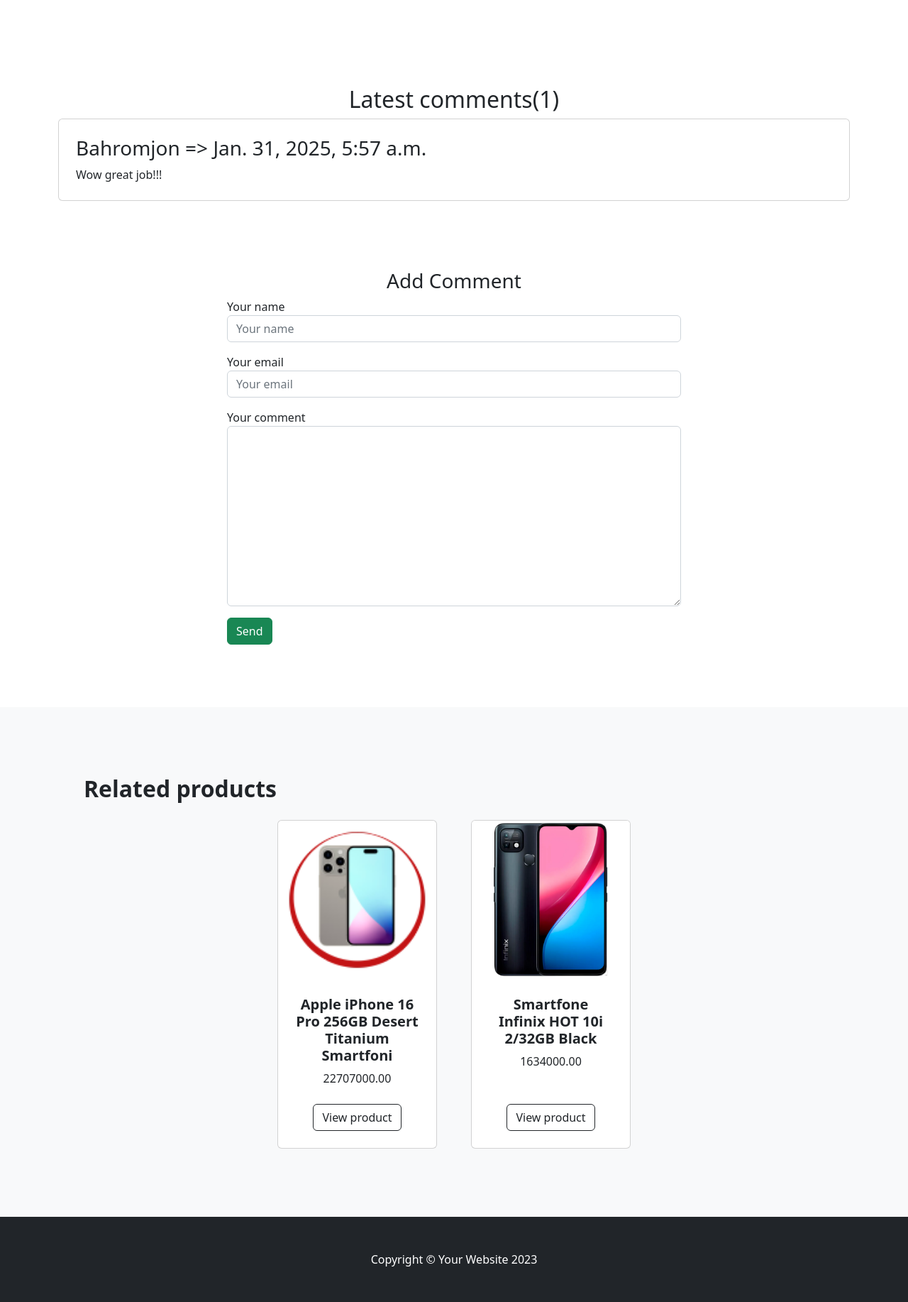
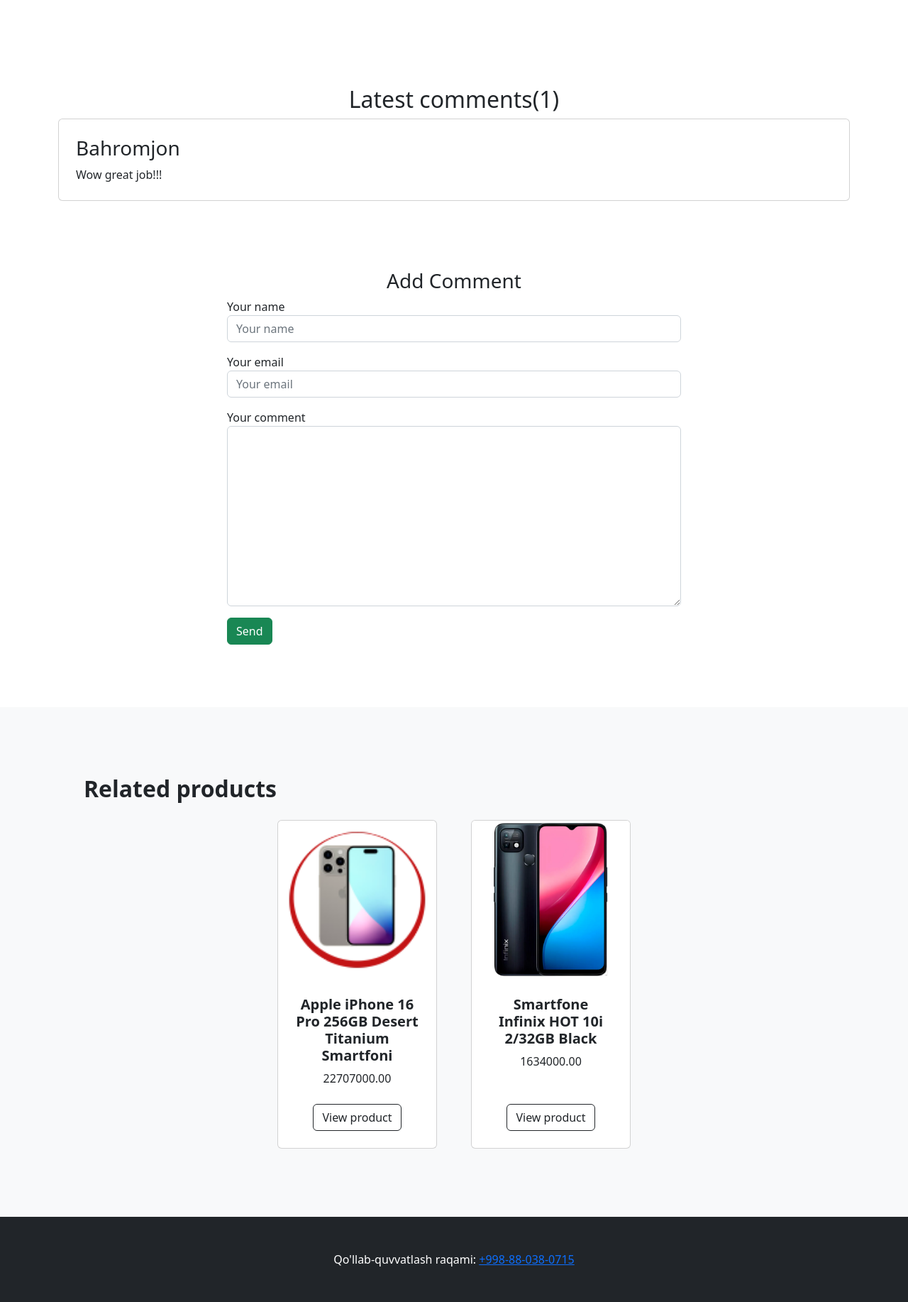
Before and after one commit to cyrax-1028/online_shop, a Django app: page /detail/1/ in a window 1280 px wide. Shown: the part 1072-2906 px from the top of the page at 71% size. Run offline with Django 5.2, Linux system fonts and the light colour scheme; data comes from the database, SQL or seed files in the repository; both versions use the stored data as it was after the commit; some libraries are stand-ins or nearby versions.

Commit message:
something change

```diff
--- a/templates/shop/base/base.html
+++ b/templates/shop/base/base.html
@@ -65,7 +65,7 @@
 {% endblock %}
 <!-- Footer-->
 <footer class="py-5 bg-dark">
-    <div class="container"><p class="m-0 text-center text-white">Copyright &copy; Your Website 2023</p></div>
+    <div class="container"><p class="m-0 text-center text-white">Qo'llab-quvvatlash raqami: <a href="tel:998880380715">+998-88-038-0715</a></p></div>
 </footer>
 <!-- Bootstrap core JS-->
 <script src="https://cdn.jsdelivr.net/npm/bootstrap@5.2.3/dist/js/bootstrap.bundle.min.js"></script>
--- a/templates/shop/detail.html
+++ b/templates/shop/detail.html
@@ -91,7 +91,7 @@
                 {% for comment in comments %}
                     <div class="media card p-4 mt-2">
                         <div class="media-body">
-                            <h3 class="mt-0">{{ comment.full_name }} => {{ comment.created_at }}</h3>
+                            <h3 class="mt-0">{{ comment.full_name }}</h3>
                             {{ comment.content }}
                         </div>
                     </div>
```
Also changed, not shown: db.sqlite3.
